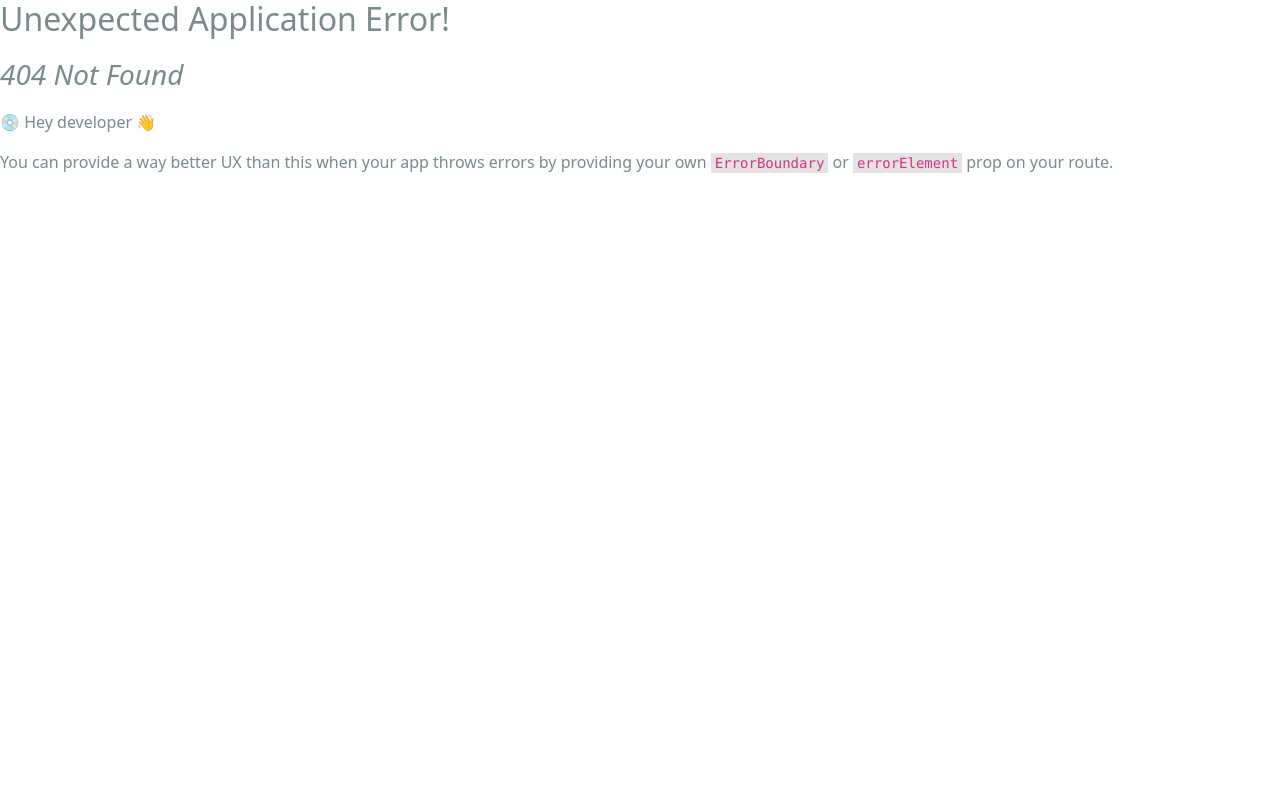
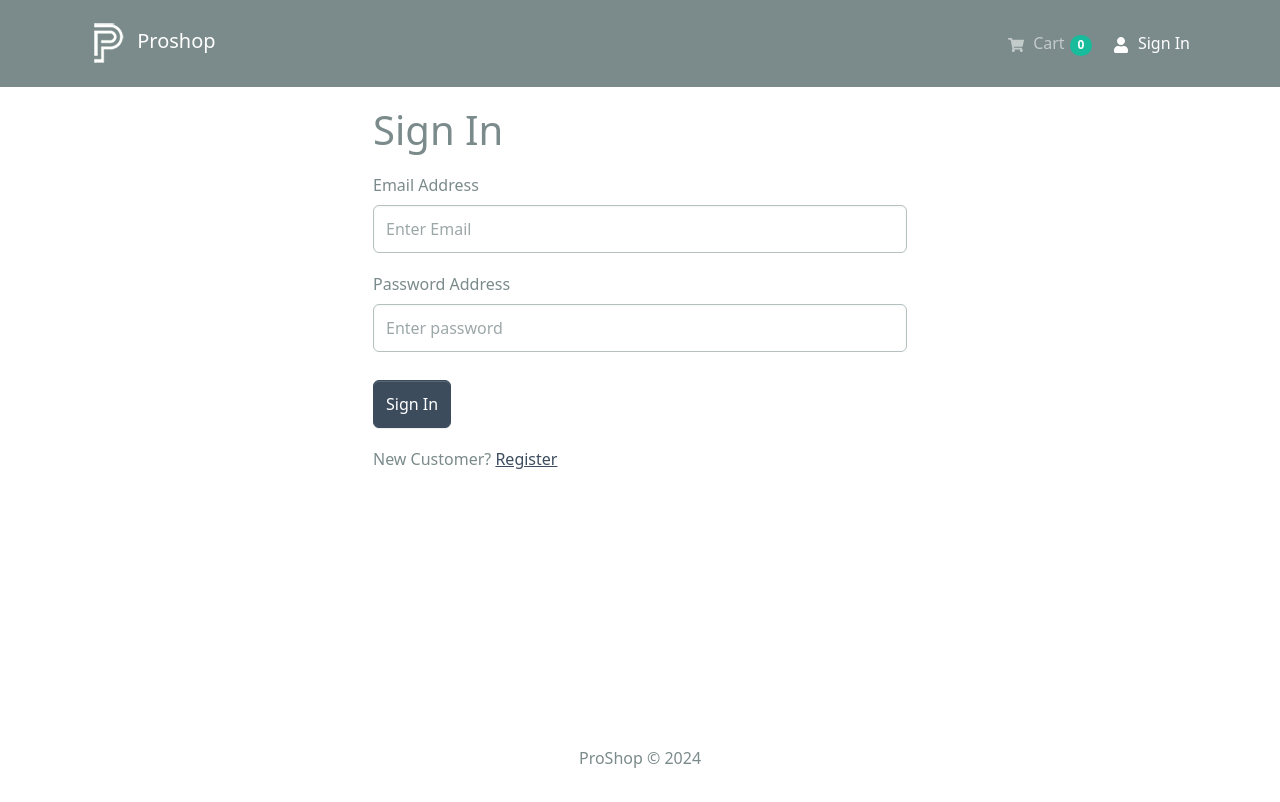
Before and after one commit to cmilliron/proshop, a React (Create React App) app in the folder frontend/: page /login in a window 1280 px wide. Before the commit this address had no page. Shown: the top 802 px of the page. Built offline with nearby package versions, Linux system fonts and the light colour scheme.

Commit message:
feat: add login screen and form component

```diff
--- /dev/null
+++ b/frontend/src/components/FormContainer.jsx
@@ -0,0 +1,15 @@
+import { Container, Row, Col } from "react-bootstrap";
+
+function FormContainer({ children }) {
+  return (
+    <Container>
+      <Row className="justify-content-md-center">
+        <Col xs={12} md={6}>
+          {children}
+        </Col>
+      </Row>
+    </Container>
+  );
+}
+
+export default FormContainer;
--- a/frontend/src/index.js
+++ b/frontend/src/index.js
@@ -21,6 +21,7 @@
 import "./assets/styles/index.css";
 import ProductScreen from "./screens/ProductScreen";
 import CartScreen from "./screens/CartScreen";
+import LoginScreen from "./screens/LoginScreen";
 
 // Intiate the Router
 // Set Home Screen as the default Route.
@@ -30,6 +31,7 @@
       <Route index={true} path="/" element={<HomeScreen />} />
       <Route path="/products/:id" element={<ProductScreen />} />
       <Route path="/cart" element={<CartScreen />} />
+      <Route path="/login" element={<LoginScreen />} />
     </Route>
   )
 );
--- /dev/null
+++ b/frontend/src/screens/LoginScreen.jsx
@@ -0,0 +1,52 @@
+import { useState } from "react";
+import { Link } from "react-router-dom";
+import { Form, Button, Row, Col } from "react-bootstrap";
+import FormContainer from "../components/FormContainer";
+
+const LoginScreen = () => {
+  const [email, setEmail] = useState("");
+  const [password, setPassword] = useState("");
+
+  const submitHandler = (e) => {
+    e.preventDefault();
+    console.log("submit handler action");
+  };
+
+  return (
+    <FormContainer>
+      <h1>Sign In</h1>
+      <Form onSubmit={submitHandler}>
+        <Form.Group className="my-3" controlId="email">
+          <Form.Label>Email Address</Form.Label>
+          <Form.Control
+            type="email"
+            placeholder="Enter Email"
+            value={email}
+            onChange={(e) => setEmail(e.target.value)}
+          ></Form.Control>
+        </Form.Group>
+        <Form.Group className="my-3" controlId="password">
+          <Form.Label>Password Address</Form.Label>
+          <Form.Control
+            type="password"
+            placeholder="Enter password"
+            value={password}
+            onChange={(e) => setPassword(e.target.value)}
+          ></Form.Control>
+        </Form.Group>
+
+        <Button type="submit" variant="primary" className="mt-2">
+          Sign In
+        </Button>
+      </Form>
+
+      <Row className="py-3">
+        <Col>
+          New Customer? <Link to="">Register</Link>
+        </Col>
+      </Row>
+    </FormContainer>
+  );
+};
+
+export default LoginScreen;
```
